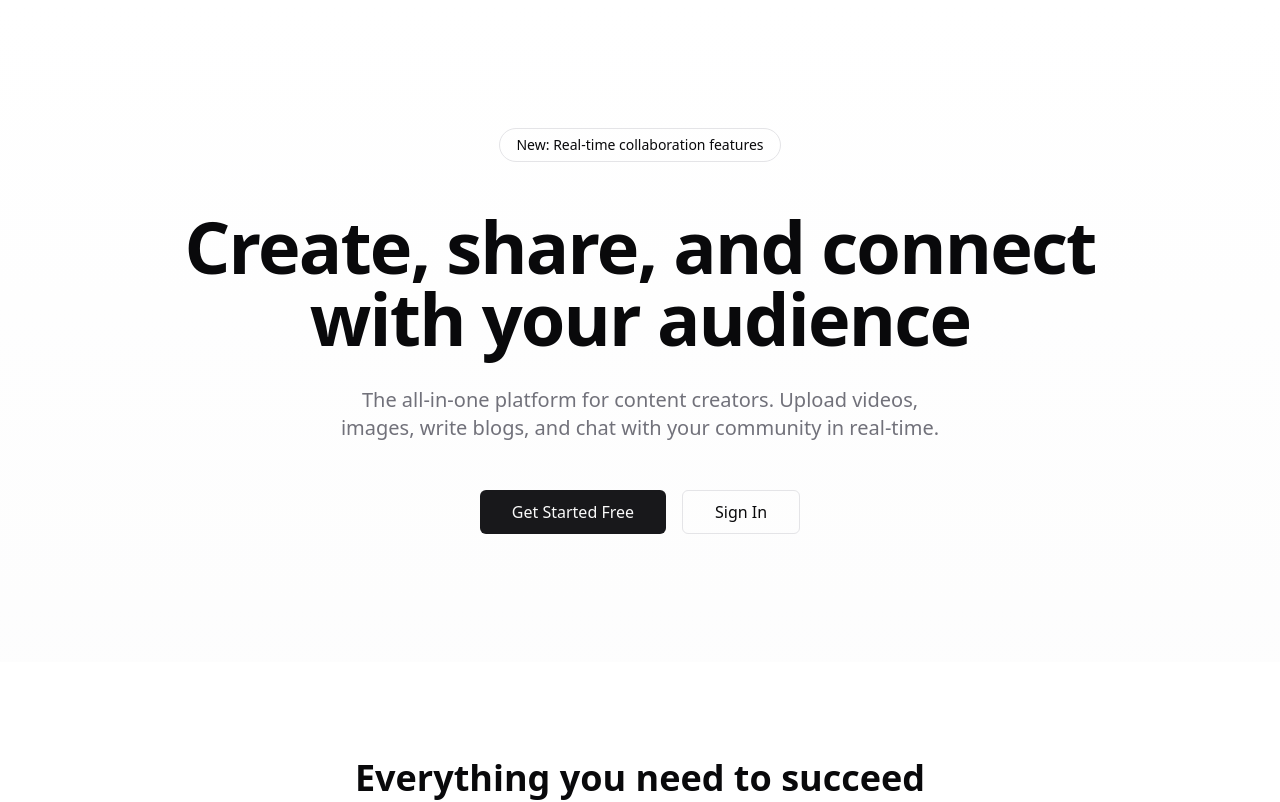
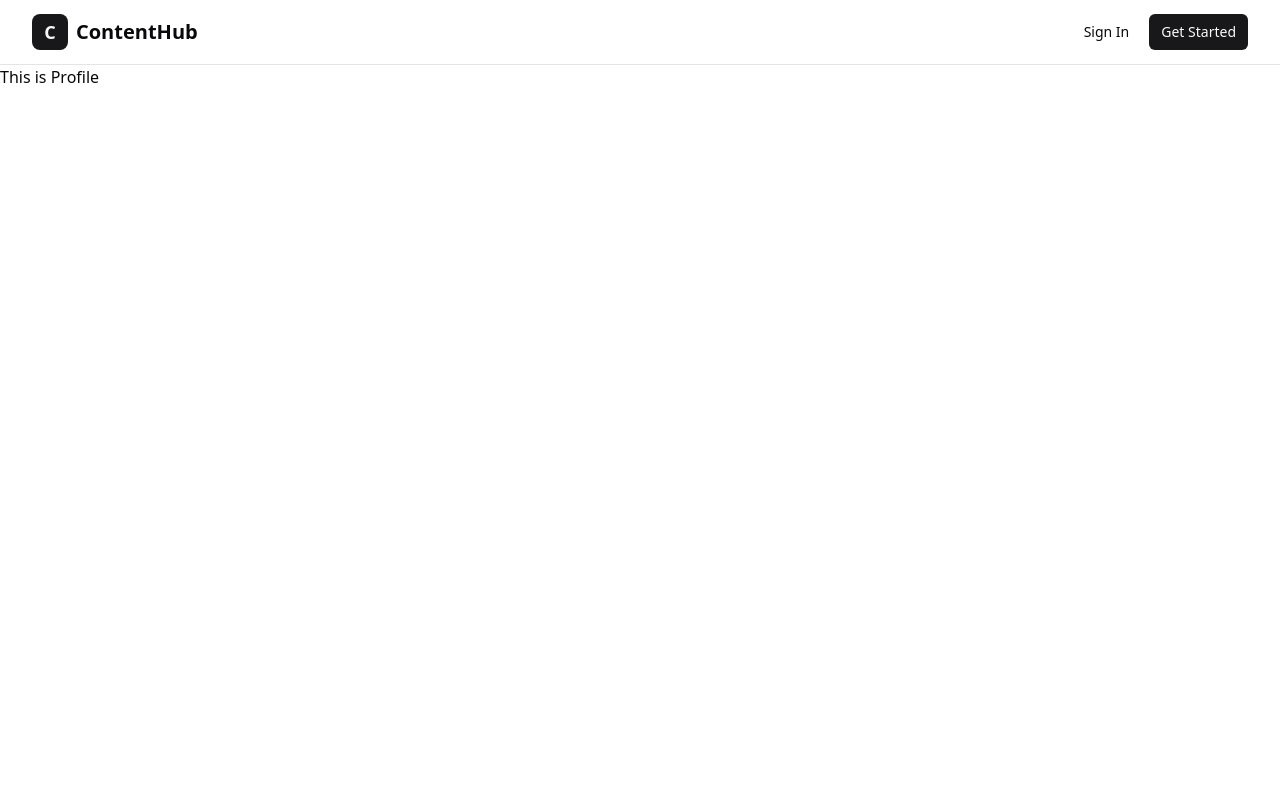
Before and after one commit to Nemit-coder/allinone, a React (Vite) app in the folder frontend/: page /profile in a window 1280 px wide. Before the commit this address led to /. Shown: the top 802 px of the page. Built offline with nearby package versions, Linux system fonts and the light colour scheme.

Commit message:
added profile section

```diff
--- a/frontend/src/App.tsx
+++ b/frontend/src/App.tsx
@@ -8,6 +8,7 @@ import ForgetPassword from "./pages/ForgetPassword"
 import ForgetPasswordEmail from "./pages/ForgetPasswordEmail"
 import ResetPassword from "./pages/ResetPassword"
 import Register from "./pages/Register"
+import Profile from "./pages/Profile"
 import Dashboard from "./pages/Dashboard"
 import Chat from "./pages/Chat"
 import CreateContent from "./pages/CreateContent"
@@ -34,13 +35,11 @@ function App() {
     <>
       <Routes>
         <Route path="/" element={<LandingPage />} />
-        {/* <Route path="/signin" element={<SignIn onSignIn={() => setIsAuthenticated(true)} />} /> */}
-        {/* <Route path="/register" element={<Register />} />
-        <Route path="/forget-password" element={<ForgetPassword />}/> */}
         <Route path="/forget-password-email" element={<ForgetPasswordEmail />}/>
         <Route path="/reset-password" element={<ResetPassword />}/>
         <Route path="/auth/callback" element={<AuthCallback />} />
-
+        <Route path="/profile" element={<Profile/>} />
+        {/* Public Routes */}
         <Route
           path="/signin"
           element={
--- /dev/null
+++ b/frontend/src/pages/Profile.tsx
@@ -0,0 +1,16 @@
+import React from "react"
+import AppLayout from "../components/AppLayout.tsx"
+
+
+interface ProfileProps {
+  isAuthenticated: boolean
+}
+
+
+export default function Profile({isAuthenticated} : ProfileProps){
+    return(
+        <AppLayout isAuthenticated={isAuthenticated}>
+        <h1>This is Profile</h1>
+        </AppLayout>
+    )
+}
```
Lines whose indentation alone changed are shown as unchanged.
